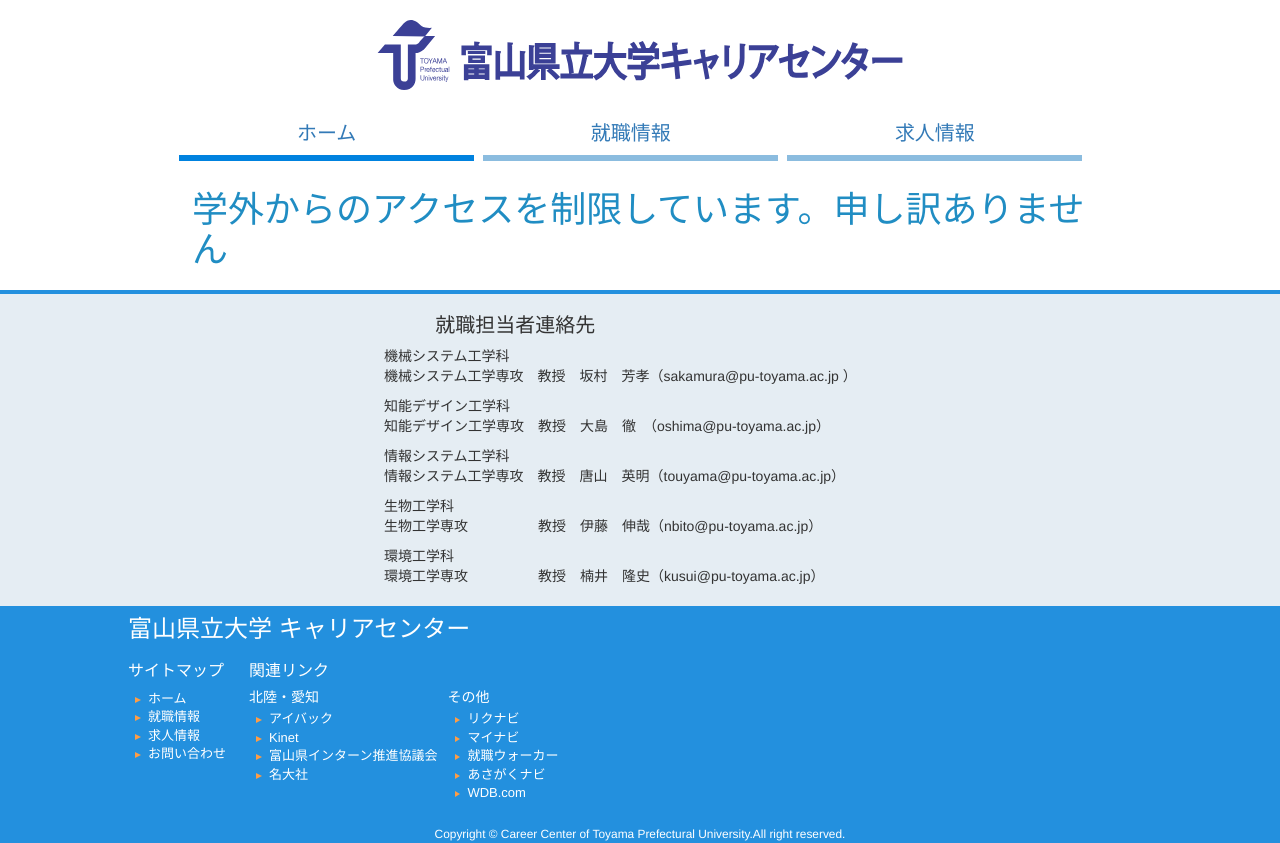
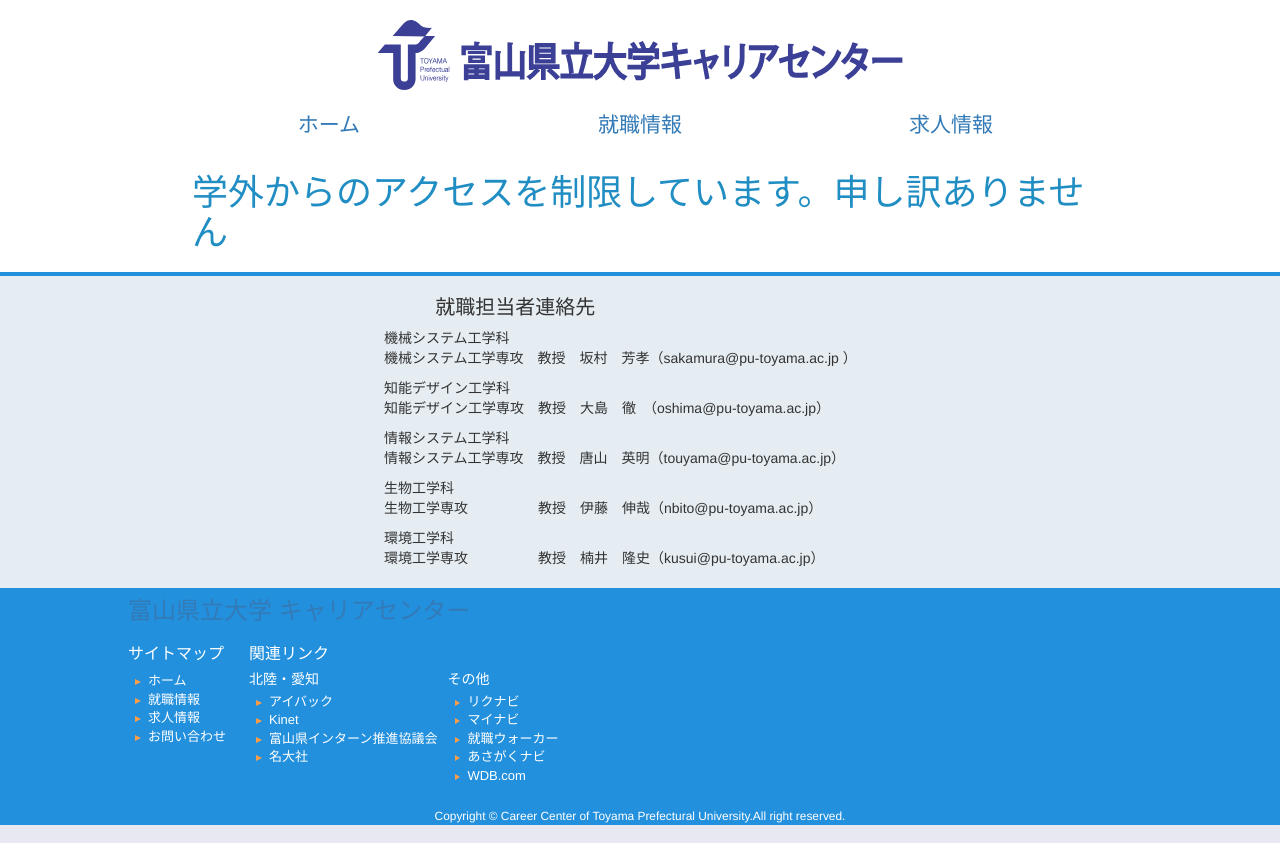
Before and after one commit to stealpattan/koakuma_ccp, a PHP site: page /manager.php in a window 1280 px wide. Run offline with PHP 8.4, Linux system fonts and the light colour scheme.

Commit message:
change style...header

```diff
--- a/ccp/css/common.css
+++ b/ccp/css/common.css
@@ -190,3 +190,14 @@ footer .copyright{
 .cal_button:hover{
 	background-color: #cbe6f3;
 }
+.nav-menu{
+	text-align: center;
+	width: 100%;
+}
+.header_style{
+	display: inline-block;
+	width: 30%;
+	text-align: center;
+	font-size: 150%;
+	padding-bottom: 3px
+}
--- a/ccp/header.php
+++ b/ccp/header.php
@@ -2,10 +2,10 @@
   <img class="logo" width='100%' src="img/logo/tpu_logo_set.svg" alt="TPUのロゴ"/>
   <!-- ナビメニュー -->
   <div class="nav-menu">
-    <ul id="menu">
-      <li id="home"><a class="selected_tab" href="home.php">ホーム</a></li>
-      <li id="info-career"><a class="unselected_tab" href="info_career.php">就職情報</a></li>
-      <li id="intern"><a class="unselected_tab" href="recruitment.php">求人情報</a></li>
+    <ul>
+      <a class="<?php if(basename($_SERVER['PHP_SELF']) == 'home.php'){echo 'selected_tab';} ?>" href="home.php"><div class='header_style' id="home">ホーム</div></a>
+      <a class="<?php if(basename($_SERVER['PHP_SELF']) == 'info_career.php'){echo 'selected_tab';} ?>" href="info_career.php"><div class='header_style' id="info-career">就職情報</div></a>
+      <a class="<?php if(basename($_SERVER['PHP_SELF']) == 'recruitment.php'){echo 'selected_tab';} ?>" href="recruitment.php"><div class='header_style' id="intern">求人情報</div>
     </ul>
   </div>
 </header>
```
